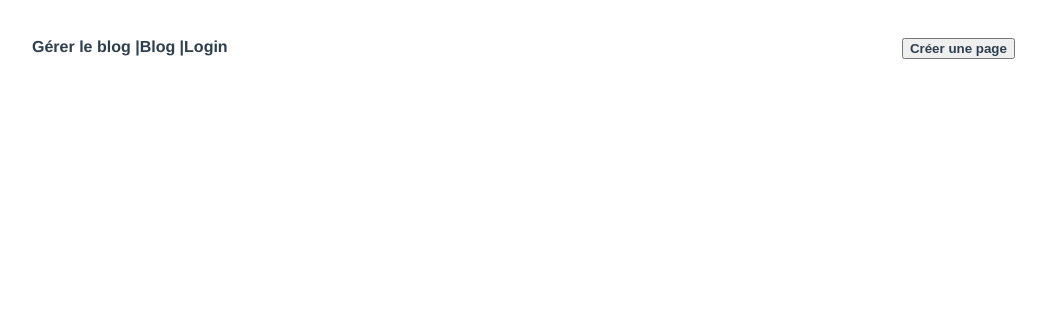
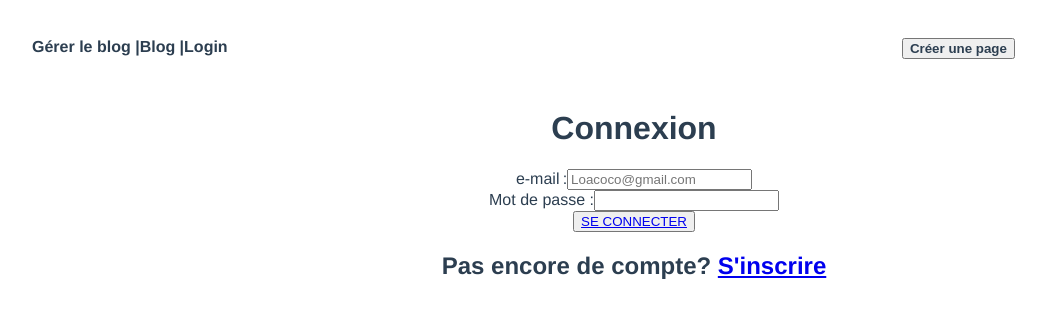
Before and after one commit to IIM-Creative-Technology/vuejs-coralieO, a Vue app: page /#/Login in a window 1280 px wide. Shown: the top 318 px of the page, without its empty margins (6-1052 px from the left). Built offline with nearby package versions, Linux system fonts and the light colour scheme.

Commit message:
ajout page connexion/inscription

```diff
--- a/src/router/index.js
+++ b/src/router/index.js
@@ -2,6 +2,7 @@ import { createRouter, createWebHashHistory } from 'vue-router'
 import Home from '../views/Home.vue'
 import  AdminPage from '../views/AdminPage.vue'
 import  NewPage from '../views/NewPage.vue'
+import  Login from '../views/Login.vue'
 const routes = [
   {
     path: '/',
@@ -19,6 +20,11 @@ const routes = [
     component: NewPage
   },
   {
+    path: '/Login',
+    name: 'Login',
+    component: Login
+  },
+  {
     path: '/about',
     name: 'About',
     // route level code-splitting
--- /dev/null
+++ b/src/views/Login.vue
@@ -0,0 +1,27 @@
+<template>
+  <div class="Login">
+     <form action="" method="POST">
+                    <h1>Connexion</h1><!--titre-->
+                     <div>
+                        <label for="mail">e-mail :</label><!--deuxième paramètre-->
+                        <input type="email" id="mail" name="use_mail"  placeholder="Loacoco@gmail.com">
+                    </div>
+                    <div>
+                        <label for="password">Mot de passe :</label><!--premier paramètre-->
+                        <input type="password" id="password" name="password" >
+                    </div>
+
+                    <div class="button">
+                        <button type="submit"><router-link to="/admin"> SE CONNECTER</router-link></button>
+                    </div>
+      </form>
+
+    <h2>Pas encore de compte? <router-link to="/admin"> S'inscrire</router-link></h2>
+  </div>
+</template>
+
+<script>
+export default {
+  name: 'Login'
+}
+</script>
```
Also changed, not shown: src/views/inscription.vue (added, +33 -0 lines).
